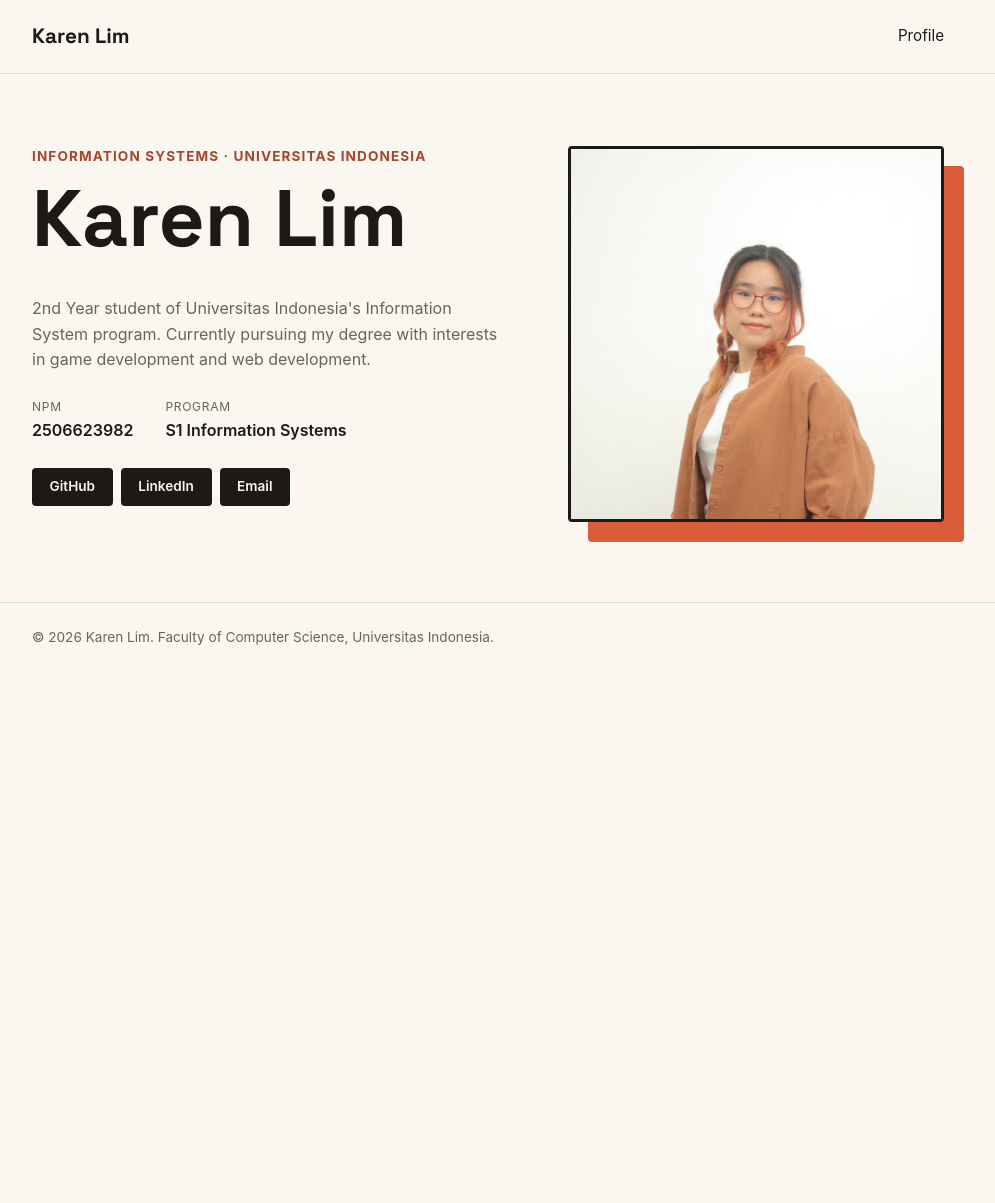
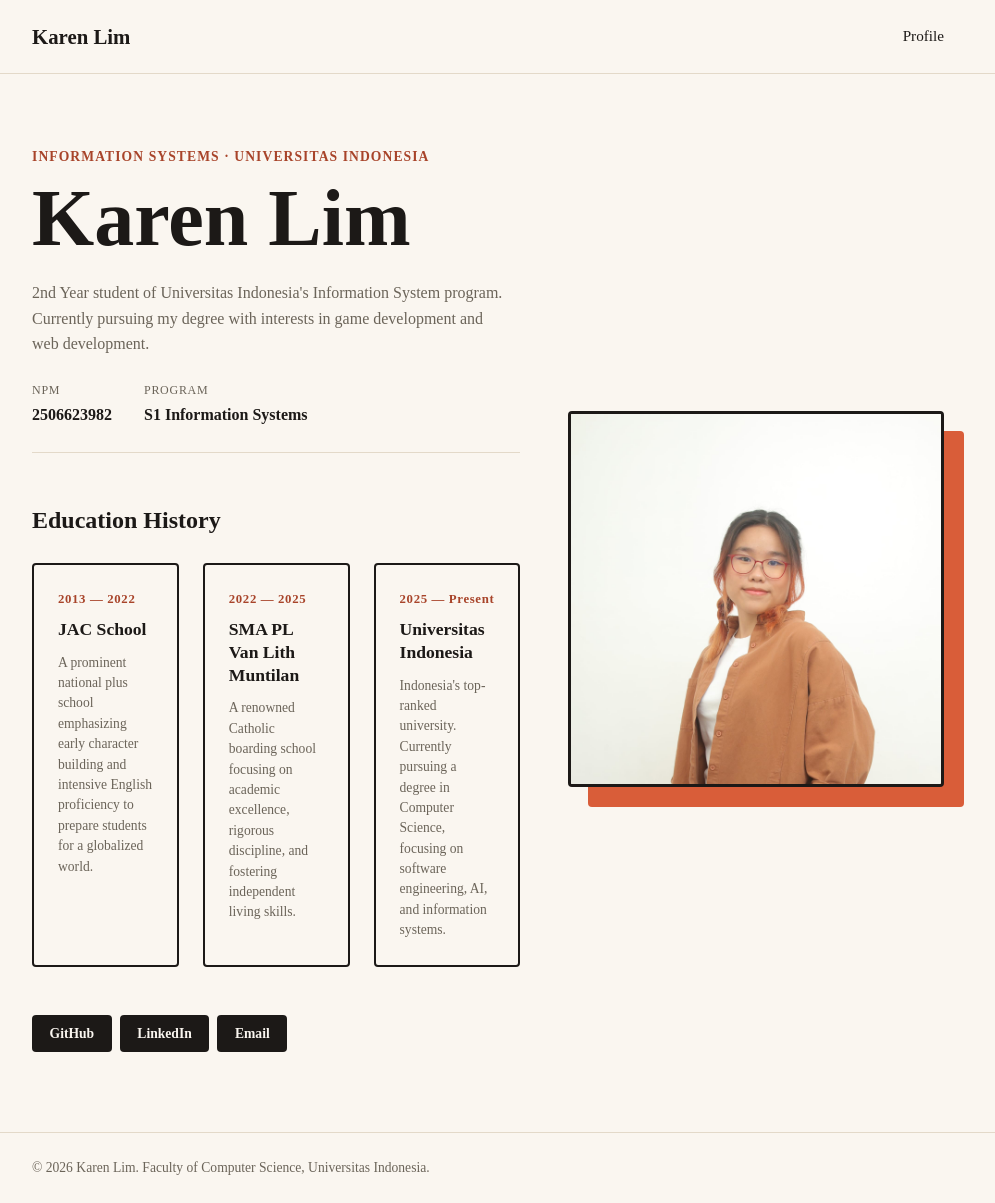
Before and after one commit to clarenvc/myportfolio, a Django app: page / in a window 1280 px wide. Shown: the whole page, without its empty margins (152-1147 px from the left). Before the commit the page ends 645 px from the top, so only its background shows below. Run offline with Django 5.2, Linux system fonts and the light colour scheme.

Commit message:
Menambahkan section baru, dan tampilan baru

```diff
--- a/static/css/style.css
+++ b/static/css/style.css
@@ -15,14 +15,15 @@
 }
 
 body {
-    font-family: -apple-system, "Segoe UI", Roboto, Helvetica, Arial, sans-serif;
+  font-family: "Times New Roman", Times, serif;
   color: var(--ink);
   background-color: var(--paper);
   line-height: 1.6;
 }
 
-h1, .brand {
-    font-family: "Space Grotesk", -apple-system, sans-serif;
+h1,
+.brand {
+  font-family: "Times New Roman", Times, serif;
 }
 
 .container {
@@ -169,6 +170,65 @@
   border: 3px solid var(--ink);
 }
 
+/* --- TAMBAHAN TUGAS 1 --- */
+.my-education {
+  padding: 3rem 0;
+  border-top: 1px solid var(--line);
+}
+
+.my-education h2 {
+  font-family: "Times New Roman", Times, serif;
+  font-size: 1.5rem;
+  margin-bottom: 1.5rem;
+}
+
+/* CSS Grid utk 3 kotak */
+.education-container {
+  display: grid;
+  grid-template-columns: repeat(3, 1fr);
+  gap: 1.5rem;
+}
+
+/* Design of each kotak */
+.edu-card {
+  background-color: var(--paper);
+  border: 2px solid var(--ink);
+  padding: 1.5rem;
+  border-radius: var(--radius);
+  display: flex;
+  flex-direction: column;
+  transition:
+    transform 0.3s ease,
+    box-shadow 0.3s ease;
+}
+
+/* Efek (hovering mouse) */
+.edu-card:hover {
+  transform: translateY(-5px);
+  box-shadow: 4px 4px 0px var(--accent);
+}
+
+.edu-year {
+  font-size: 0.8rem;
+  color: var(--accent-dark);
+  font-weight: 700;
+  letter-spacing: 0.05em;
+  margin-bottom: 0.5rem;
+}
+
+.edu-school {
+  font-size: 1.1rem;
+  margin-bottom: 0.75rem;
+  color: var(--ink);
+  line-height: 1.3;
+}
+
+.edu-desc {
+  font-size: 0.85rem;
+  color: var(--text-muted);
+  line-height: 1.5;
+}
+
 .site-footer {
   padding: 1.5rem;
   color: var(--text-muted);
--- a/templates/index.html
+++ b/templates/index.html
@@ -1,13 +1,16 @@
-<!DOCTYPE html>
+<!doctype html>
 <html lang="en">
   <head>
-    <meta charset="UTF-8">
-    <meta name="viewport" content="width=device-width, initial-scale=1.0">
+    <meta charset="UTF-8" />
+    <meta name="viewport" content="width=device-width, initial-scale=1.0" />
     <title>Karen Lim - Portfolio</title>
-    <link rel="preconnect" href="https://fonts.googleapis.com">
-    <link rel="preconnect" href="https://fonts.gstatic.com" crossorigin>
-    <link href="https://fonts.googleapis.com/css2?family=Space+Grotesk:wght@500;700&display=swap" rel="stylesheet">
-    <link rel="stylesheet" href="/static/css/style.css">
+    <link rel="preconnect" href="https://fonts.googleapis.com" />
+    <link rel="preconnect" href="https://fonts.gstatic.com" crossorigin />
+    <link
+      href="https://fonts.googleapis.com/css2?family=Space+Grotesk:wght@500;700&display=swap"
+      rel="stylesheet"
+    />
+    <link rel="stylesheet" href="/static/css/style.css" />
   </head>
   <body>
     <header class="site-header">
@@ -23,15 +26,25 @@
       <section class="hero" id="profile">
         <div class="container hero-grid">
           <div class="hero-identity">
-                    <p class="hero-kicker">Information Systems &middot; Universitas Indonesia</p>
+            <p class="hero-kicker">
+              Information Systems &middot; Universitas Indonesia
+            </p>
             <h1>Karen Lim</h1>
           </div>
           <div class="hero-photo">
             <div class="photo-block"></div>
-                    <img class="avatar" src="/static/img/foto-karen.jpg" alt="Photo of Karen">
+            <img
+              class="avatar"
+              src="/static/img/foto-karen.jpg"
+              alt="Photo of Karen"
+            />
           </div>
           <div class="hero-details">
-                    <p class="bio">2nd Year student of Universitas Indonesia's Information System program. Currently pursuing my degree with interests in game development and web development.</p>
+            <p class="bio">
+              2nd Year student of Universitas Indonesia's Information System
+              program. Currently pursuing my degree with interests in game
+              development and web development.
+            </p>
             <dl class="meta-list">
               <div class="meta-row">
                 <dt>NPM</dt>
@@ -42,9 +55,55 @@
                 <dd>S1 Information Systems</dd>
               </div>
             </dl>
+
+            <section class="my-education">
+              <h2>Education History</h2>
+              <div class="education-container">
+                <!-- Box 1: SD-SMP -->
+                <div class="edu-card">
+                  <span class="edu-year">2013 — 2022</span>
+                  <h3 class="edu-school">JAC School</h3>
+                  <p class="edu-desc">
+                    A prominent national plus school emphasizing early character
+                    building and intensive English proficiency to prepare
+                    students for a globalized world.
+                  </p>
+                </div>
+
+                <!-- Box 2: SMA -->
+                <div class="edu-card">
+                  <span class="edu-year">2022 — 2025</span>
+                  <h3 class="edu-school">SMA PL Van Lith Muntilan</h3>
+                  <p class="edu-desc">
+                    A renowned Catholic boarding school focusing on academic
+                    excellence, rigorous discipline, and fostering independent
+                    living skills.
+                  </p>
+                </div>
+
+                <!-- Box 3: Kuliah -->
+                <div class="edu-card">
+                  <span class="edu-year">2025 — Present</span>
+                  <h3 class="edu-school">Universitas Indonesia</h3>
+                  <p class="edu-desc">
+                    Indonesia's top-ranked university. Currently pursuing a
+                    degree in Computer Science, focusing on software
+                    engineering, AI, and information systems.
+                  </p>
+                </div>
+              </div>
+            </section>
             <div class="social-links">
-                        <a href="https://github.com/clarenvc/myportfolio/blob/main/README.md/" class="social-link">GitHub</a>
-                        <a href="https://www.linkedin.com/in/karen-lim-632758371/" class="social-link">LinkedIn</a>
+              <a
+                href="https://github.com/clarenvc/myportfolio/blob/main/README.md/"
+                class="social-link"
+                >GitHub</a
+              >
+              <a
+                href="https://www.linkedin.com/in/karen-lim-632758371/"
+                class="social-link"
+                >LinkedIn</a
+              >
               <a href="mailto:clarenvc@gmail.com" class="social-link">Email</a>
             </div>
           </div>
@@ -54,7 +113,10 @@
 
     <footer class="site-footer">
       <div class="container">
-            <p>&copy; 2026 Karen Lim. Faculty of Computer Science, Universitas Indonesia.</p>
+        <p>
+          &copy; 2026 Karen Lim. Faculty of Computer Science, Universitas
+          Indonesia.
+        </p>
       </div>
     </footer>
   </body>
```
Lines whose indentation alone changed are shown as unchanged.
